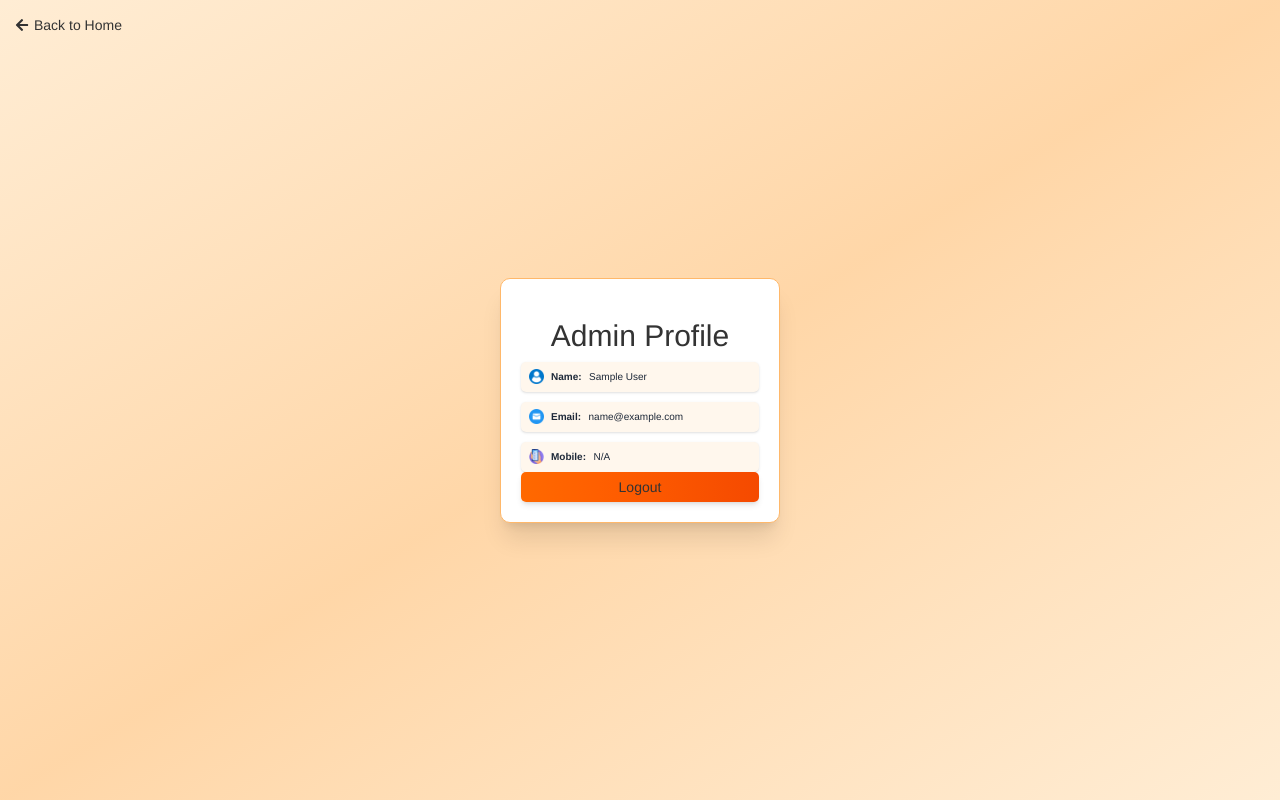
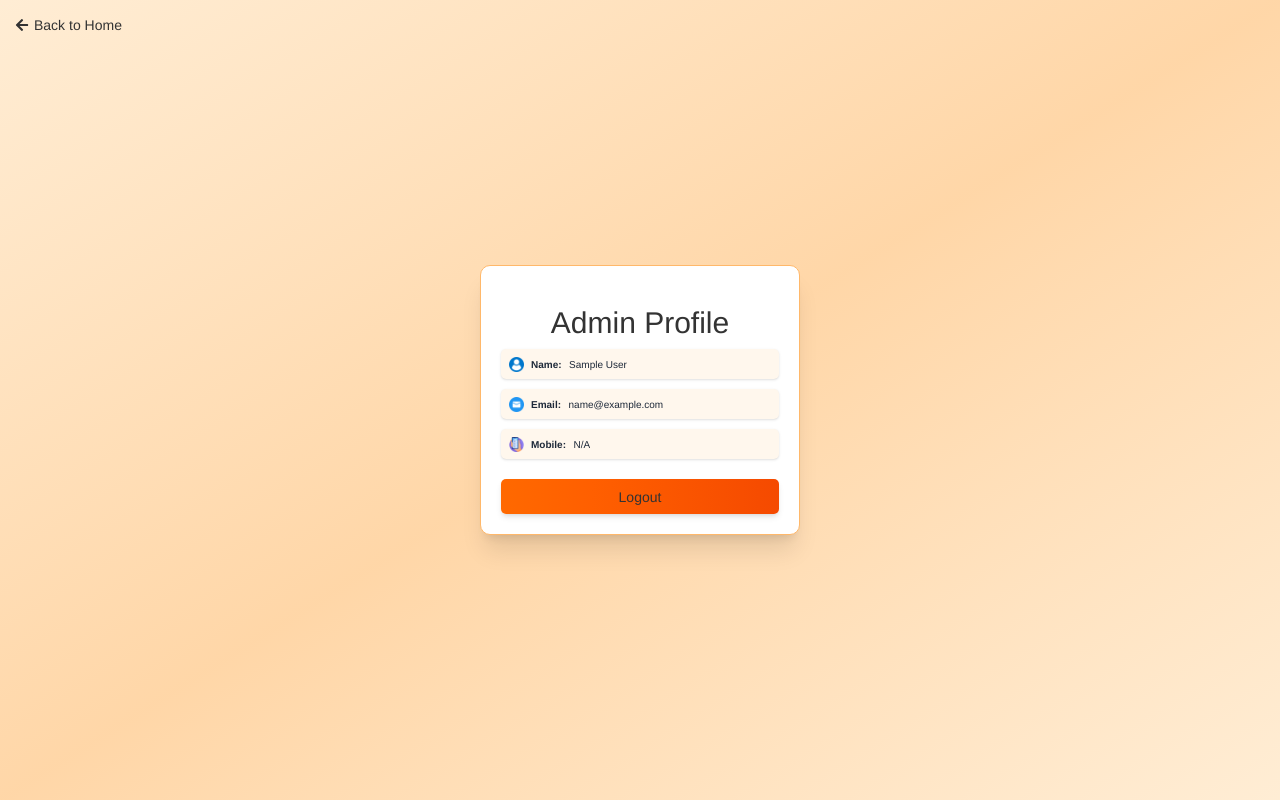
Before and after one commit to sudarshan-kanase/ClickBasket, a React (Vite) app in the folder Click_Basket/: page /admin-profile in a window 1280 px wide. Built offline with nearby package versions, Linux system fonts and the light colour scheme; sample sign-in values are in the browser's storage.

Commit message:
Please enter the commit message for your changes. Lines starting with '#' will be ignored, and an empty message aborts the commit.
On branch main
Your branch is up to date with 'origin/main'.

Changes to be committed:
	modified:   Click_Basket/src/pages/ProfilePage.jsx

```diff
--- a/Click_Basket/src/pages/ProfilePage.jsx
+++ b/Click_Basket/src/pages/ProfilePage.jsx
@@ -18,20 +18,20 @@ export default function ProfilePage() {
   if (!admin) return null;
 
   return (
-    <div className="min-h-screen bg-gradient-to-br from-orange-100 via-orange-200 to-orange-100 flex items-center justify-center px-4 relative">
+    <div className="min-h-screen bg-gradient-to-br from-orange-100 via-orange-200 to-orange-100 flex items-center justify-center px-4 sm:px-6">
 
       {/* Back Button */}
       <button
         onClick={() => navigate("/HomePage")}
-        className="absolute top-6 left-6 text-orange-700 hover:text-orange-900 flex items-center gap-2 text-sm sm:text-base transition-all"
+        className="absolute top-5 left-4 sm:top-6 sm:left-6 text-orange-700 hover:text-orange-900 flex items-center gap-2 text-sm sm:text-base transition-all"
       >
         <FaArrowLeft />
         <span>Back to Home</span>
       </button>
 
       {/* Profile Card */}
-      <div className="bg-white p-8 rounded-2xl shadow-xl w-full max-w-md border border-orange-300 hover:shadow-2xl transition-all duration-300">
-        <h2 className="text-3xl font-bold text-center text-orange-600 mb-6">
+      <div className="bg-white p-6 sm:p-8 rounded-2xl shadow-xl w-full max-w-md md:max-w-lg border border-orange-300 hover:shadow-2xl transition-all duration-300">
+        <h2 className="text-2xl sm:text-3xl font-bold text-center text-orange-600 mb-6">
           Admin Profile
         </h2>
 
@@ -40,14 +40,14 @@ export default function ProfilePage() {
           <ProfileItem icon="/icons/mail.png" label="Email" value={admin.email} />
           <ProfileItem icon="/icons/mobile.png" label="Mobile" value={admin.mobile || "N/A"} />
         </div>
-
+          <br />
         <button
           onClick={() => {
             localStorage.removeItem("isAdmin");
             localStorage.removeItem("adminUser");
             navigate("/");
           }}
-          className="mt-8 w-full bg-gradient-to-r from-orange-500 to-orange-600 text-white font-semibold py-2 rounded-lg hover:from-orange-600 hover:to-orange-700 transition-all duration-300 shadow-md"
+          className="mt-8 w-full bg-gradient-to-r from-orange-500 to-orange-600 text-white font-semibold py-3 rounded-lg hover:from-orange-600 hover:to-orange-700 transition-all duration-300 shadow-md"
         >
           Logout
         </button>
@@ -58,8 +58,8 @@ export default function ProfilePage() {
 
 function ProfileItem({ icon, label, value }) {
   return (
-    <div className="flex items-center gap-3 bg-orange-50 p-3 rounded-lg shadow-sm hover:shadow-md transition-all">
-      <img src={icon} alt={`${label} icon`} className="w-6 h-6" />
+    <div className="flex items-center gap-3 bg-orange-50 p-3 rounded-lg shadow-sm hover:shadow-md transition-all text-sm sm:text-base">
+      <img src={icon} alt={`${label} icon`} className="w-6 h-6 shrink-0" />
       <span className="font-semibold">{label}:</span>
       <span className="truncate">{value}</span>
     </div>
```
